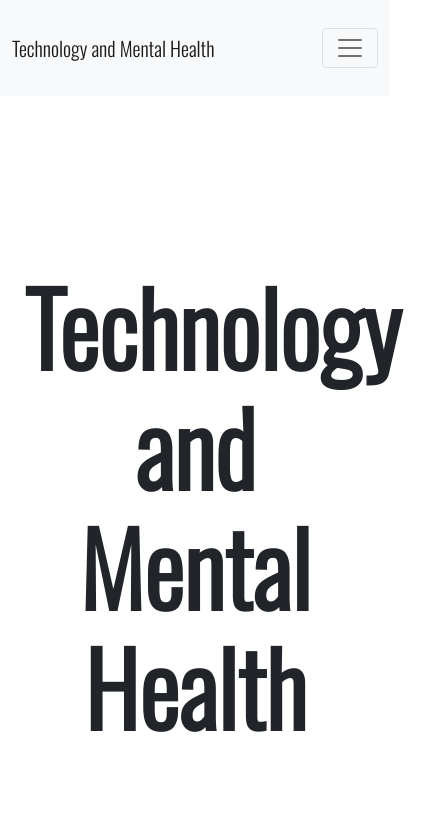
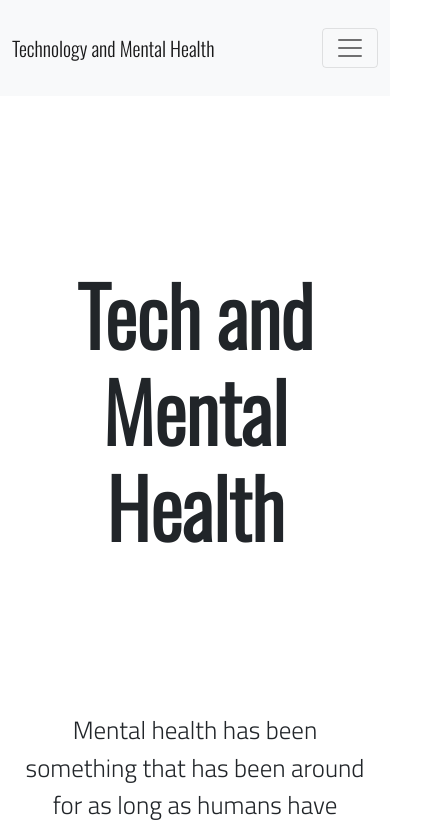
Before and after one commit to jasmineh8510/sep10-freedom-project, a plain HTML site: page index.html in a window 390 px wide. Shown: the top 832 px of the page, 442 px wide, since content can reach past the window. Drawn offline with nearby package versions, Linux system fonts and the light colour scheme.

Commit message:
fixed layout for phone... fr this time

```diff
--- a/index.html
+++ b/index.html
@@ -48,7 +48,7 @@
 
             h1 {
                 font-family:'Oswald';
-                font-size: 100px;
+                font-size: 80px;
                 text-align: center;
             }
 
@@ -87,7 +87,7 @@
 
                 <div class="row">
                     <div class="col">
-                        <h1 id="overview">Technology and Mental Health</h1>
+                        <h1 id="overview">Tech and Mental Health</h1>
                     </div> <!--/col-->
                 </div>  <!--/row-->
 
@@ -139,7 +139,7 @@
             <div class="container px-4 px-lg-5">
 
                 <div class="content-section-heading text-center prevt">
-                        <h1 id="products">Already Existing Hardware /Software</h1>
+                        <h1 id="products">Already Existing Hardware / Software</h1>
                     </div>
 
                     <div class="row">
@@ -244,7 +244,7 @@
 
                 <div class="row">
                     <div class="col prevt">
-                        <h1 id="possible">Possibilities for future inventions</h1>
+                        <h1 id="possible">Possible future inventions</h1>
                     </div>
                 </div>
 
```
